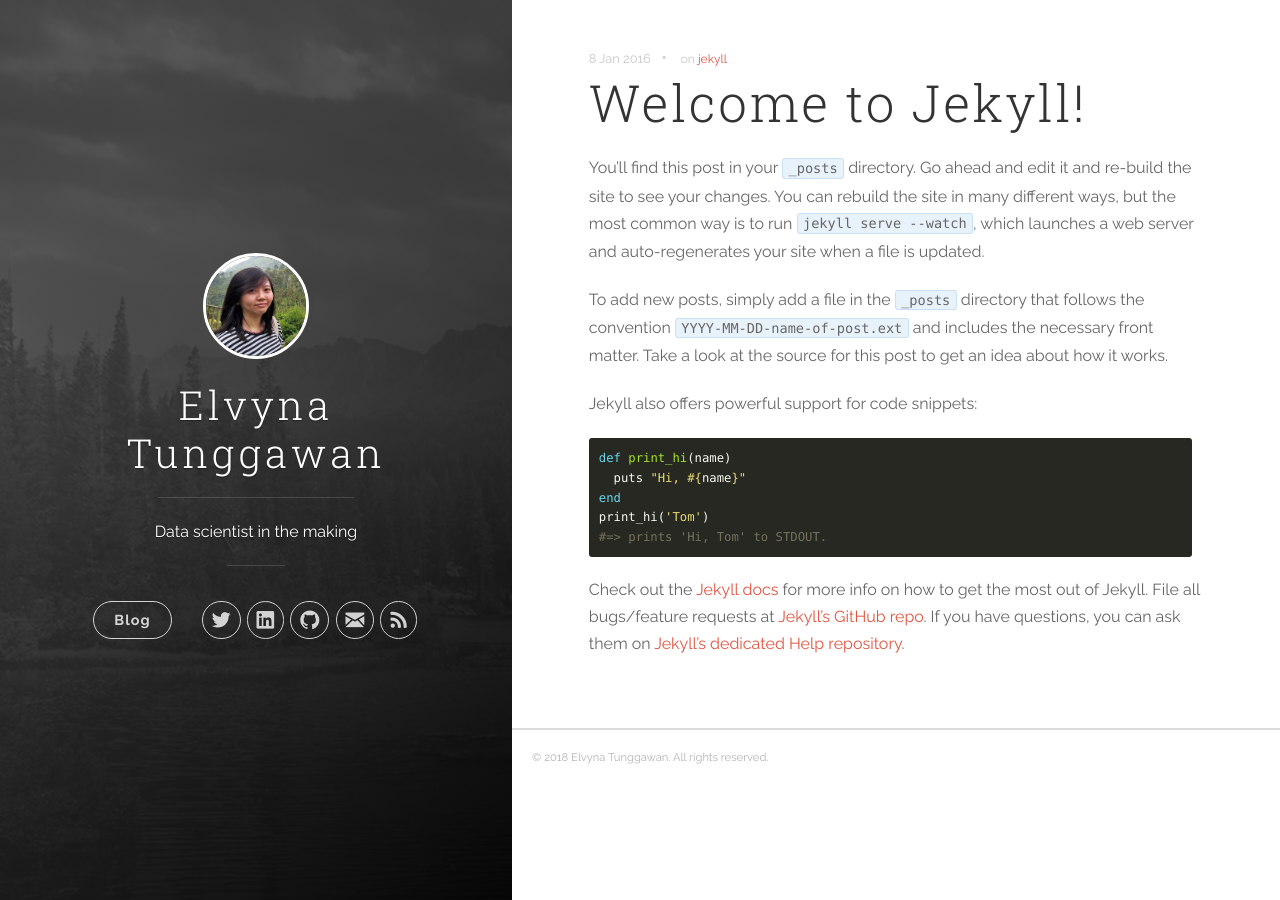
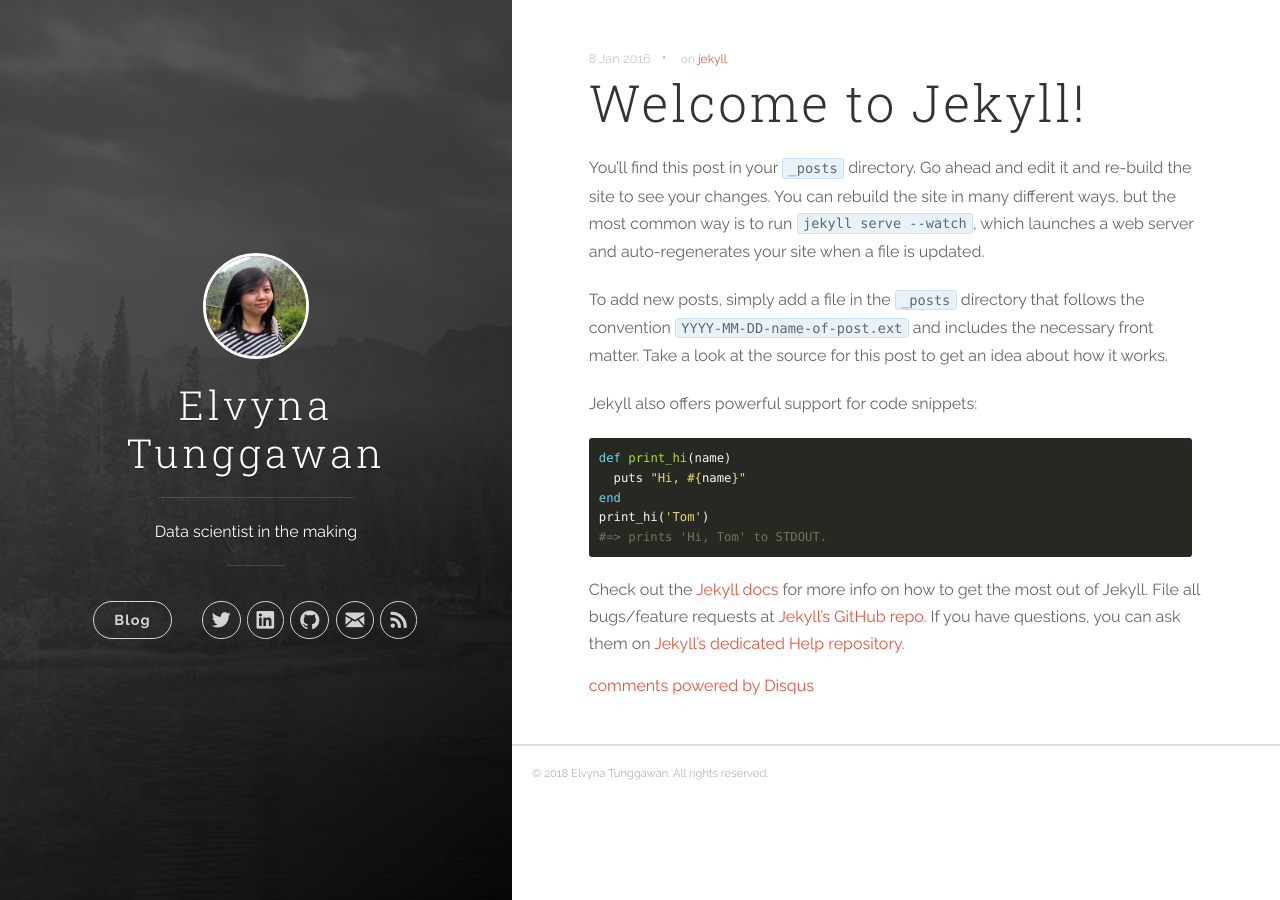
Before and after one commit to elvyna/elvyna.github.io, a Jekyll site: the page built from _posts/2016-01-08-welcome-to-jekyll.markdown, in a window 1280 px wide. Built offline with Jekyll 4.4.1, drawn with Linux system fonts in a browser that asks for light colours; comment, search, counter and statistics services are not loaded; part of the change alters nothing that is shown.

Commit message:
enable disqus

```diff
--- a/_config.yml
+++ b/_config.yml
@@ -4,7 +4,7 @@ description: 'Data scientist in the making'
 url: 'https://elvyna.github.io'
 # baseurl: 'https://elvyna.github.io'
 google_analytics: 'UA-61022055-2'
-# disqus_shortname: 'your-disqus-name'
+disqus_shortname: 'vexenta'
 
 author:
   name: 'Elvyna Tunggawan'
--- a/_includes/disqus.html
+++ b/_includes/disqus.html
@@ -7,7 +7,7 @@
 
       (function() { // DON'T EDIT BELOW THIS LINE
         var d = document, s = d.createElement('script');
-        s.src = '//{{ site.disqus_shortname }}.disqus.com/embed.js';
+        s.src = 'https://vexenta.disqus.com/embed.js';
         s.setAttribute('data-timestamp', +new Date());
         (d.head || d.body).appendChild(s);
        })();
--- a/_layouts/post.html
+++ b/_layouts/post.html
@@ -1,5 +1,6 @@
 ---
 layout: default
+comments: true
 ---
 <article class="post-container post-container--single">
   <header class="post-header">
```
